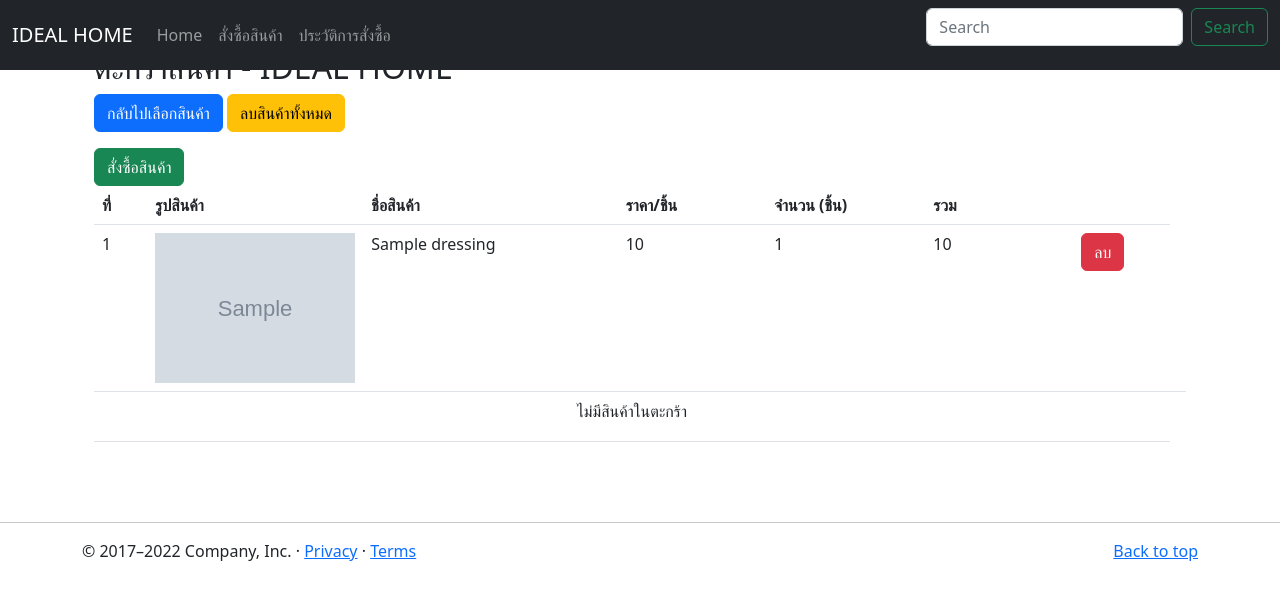
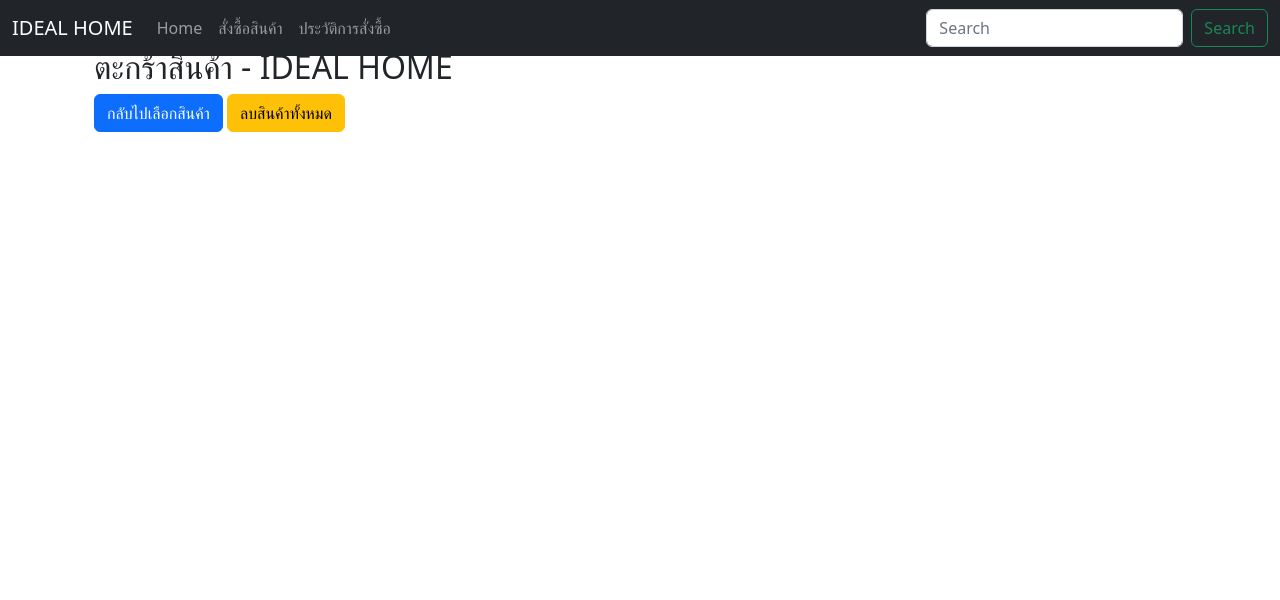
Before and after one commit to Chonnipha15/ideal, a PHP site: page /cart.php?id=1 in a window 1280 px wide. Shown: the top 600 px of the page. Run offline with PHP 8.4, Linux system fonts and the light colour scheme; tables that the repository leaves empty or names only in its code hold one stand-in row (values such as "Sample post"); grey boxes marked "Sample" are stand-in pictures.

Commit message:
edit commit

```diff
--- a/carousel/cart.php
+++ b/carousel/cart.php
@@ -1,39 +1,13 @@
-<?php
-session_start();
-error_reporting(E_NOTICE);
-
-	@session_start();
-	include("connectdb.php");
-	$sql = "select * from dressing where p_id='{$_GET['id']}' ";
-	$rs = mysqli_query($conn, $sql) ;
-	$data = mysqli_fetch_array($rs);
-	$id = $_GET['id'] ;
-
-	if(isset($_GET['id'])) {
-		$_SESSION['sid'][$id] = $data['p_id'];
-		$_SESSION['sname'][$id] = $data['p_name'];
-		$_SESSION['sprice'][$id] = $data['p_price'];
-		$_SESSION['sdetail'][$id] = $data['p_detail'];
-		$_SESSION['spicture'][$id] = $data['p_picture'];
-		@$_SESSION['sitem'][$id]++;
-	}
-?>
 <!doctype html>
 <html lang="en">
   <head>
     <meta charset="utf-8">
     <meta name="viewport" content="width=device-width, initial-scale=1">
     <meta name="description" content="">
-    <meta name="author" content="Mark Otto, Jacob Thornton, and Bootstrap contributors">
-    <meta name="generator" content="Hugo 0.104.2">
-    <title>Carousel Template · Bootstrap v5.2</title>
+    <meta name="author" content="">
+    <title>IDEAL HOME</title>
 
-    <link rel="canonical" href="https://getbootstrap.com/docs/5.2/examples/carousel/">
-
-
-
-
-
+    <!-- เชื่อมต่อ Bootstrap ผ่าน CDN -->
     <link href="https://stackpath.bootstrapcdn.com/bootstrap/5.2.0/css/bootstrap.min.css" rel="stylesheet">
 
     <style>
@@ -50,48 +24,8 @@ error_reporting(E_NOTICE);
           font-size: 3.5rem;
         }
       }
-
-      .b-example-divider {
-        height: 3rem;
-        background-color: rgba(0, 0, 0, .1);
-        border: solid rgba(0, 0, 0, .15);
-        border-width: 1px 0;
-        box-shadow: inset 0 .5em 1.5em rgba(0, 0, 0, .1), inset 0 .125em .5em rgba(0, 0, 0, .15);
-      }
-
-      .b-example-vr {
-        flex-shrink: 0;
-        width: 1.5rem;
-        height: 100vh;
-      }
-
-      .bi {
-        vertical-align: -.125em;
-        fill: currentColor;
-      }
-
-      .nav-scroller {
-        position: relative;
-        z-index: 2;
-        height: 2.75rem;
-        overflow-y: hidden;
-      }
-
-      .nav-scroller .nav {
-        display: flex;
-        flex-wrap: nowrap;
-        padding-bottom: 1rem;
-        margin-top: -1px;
-        overflow-x: auto;
-        text-align: center;
-        white-space: nowrap;
-        -webkit-overflow-scrolling: touch;
-      }
     </style>
 
-
-    <!-- Custom styles for this template -->
-    <link href="../../ip/carousel/carousel.css" rel="stylesheet">
   </head>
   <body>
 <header>
@@ -108,19 +42,14 @@ error_reporting(E_NOTICE);
           </li>
 
           <li class="nav-item">
-          <a href="cart.php"class="nav-link active-primary">สั่งซื้อสินค้า</a>
+            <a href="cart.php" class="nav-link active-primary">สั่งซื้อสินค้า</a>
           </li>
           <li class="nav-item">
-          <a href="ordercus.php"class="nav-link active-primary">ประวัติการสั่งซื้อ</a>
+            <a href="ordercus.php" class="nav-link active-primary">ประวัติการสั่งซื้อ</a>
           </li>
-
-
-          <div class="btn-group" role="group">
-
-  </div>
         </ul>
 
-        <form method="post" action="" class="d-flex" >
+        <form method="post" action="" class="d-flex">
           <input class="form-control me-2" type="search" name="search" placeholder="Search" aria-label="Search">
           <button class="btn btn-outline-success" type="submit">Search</button>
         </form>
@@ -130,95 +59,20 @@ error_reporting(E_NOTICE);
 </header>
 
 <main>
-
   <div class="container marketing">
-
-    <!-- Three columns of text below the carousel -->
     <div class="album py-5 bg-body-tertiary">
       <div class="container">
-    <blockquote>
         <h2>ตะกร้าสินค้า - IDEAL HOME</h2>
         <a href="index3.php" class="btn btn-primary">กลับไปเลือกสินค้า</a>
         <a href="clear2.php" class="btn btn-warning">ลบสินค้าทั้งหมด</a>
-    <?php
-if(empty($_SESSION['sid'])) {
-?>
-<a href="#" class="btn btn-success" onClick="alert('กรุณาเลือกสินค้า');">สั่งซื้อสินค้า</a>
-<?php } else { ?>
-<form id="orderForm" action="submit_order.php" method="POST" onsubmit="this.submit.disabled=true;">
-    <!-- ข้อมูลฟอร์ม -->
-</form>
-<a href="record.php" class="btn btn-success">สั่งซื้อสินค้า</a>
-<?php } ?>
-<table width="100%" class="table">
-  <tr>
-    <th width="5%">ที่</th>
-    <th width="19%">รูปสินค้า</th>
-    <th width="24%">ชื่อสินค้า</th>
-    <th width="14%">ราคา/ชิ้น</th>
-    <th width="15%">จำนวน (ชิ้น)</th>
-    <th width="14%">รวม</th>
-    <th width="9%">&nbsp;</th>
-  </tr>
-  <?php
-if(!empty($_SESSION['sid'])) {
-	foreach($_SESSION['sid'] as $pid) {
-		 // ดึงข้อมูลสินค้าแต่ละตัวจากฐานข้อมูล
-            $sql_dressing = "SELECT * FROM dressing WHERE p_id='$pid'";
-            $rs_dressing = mysqli_query($conn, $sql_dressing);
-            $data_dressing = mysqli_fetch_array($rs_dressing);
-
-            // ตรวจสอบว่ามีข้อมูลสินค้าหรือไม่
-
-		if ($data_dressing) {
-                $img = "images/" . $data_dressing['p_id'] . "." . $data_dressing['p_picture'];
-                @$i++;
-                $sum[$pid] = $_SESSION['sprice'][$pid] * $_SESSION['sitem'][$pid];
-                @$total += $sum[$pid];
-?>
-    <tr>
-      <td><?=$i;?></td>
-      <td><img src="<?= $img; ?>" width="200"></td>
-      <td><?=$_SESSION['sname'][$pid];?></td>
-      <td><?=number_format($_SESSION['sprice'][$pid],0);?></td>
-      <td><?=$_SESSION['sitem'][$pid];?></td>
-      <td><?=number_format($sum[$pid],0);?></td>
-      <td><a href="clear.php?id=<?=$pid;?>" class="btn btn-danger">ลบ</a></td>
-      <td></td>
-    </tr>
-    <?php
-		}
-	}// end foreach
-	?>
-    <td colspan="7" height="50" align="center">ไม่มีสินค้าในตะกร้า</td>
-  </tr>
-  <?php } // end if ?>
-</table>
-    </div><!-- /.col-lg-4 -->
+        <!-- เนื้อหาของตะกร้าสินค้า -->
       </div>
-  </div><!-- /.row -->
-
-
-    <!-- START THE FEATURETTES -->
-
-
-    <hr class="featurette-divider">
-
-    <!-- /END THE FEATURETTES -->
-
-  </div><!-- /.container -->
-
-
-  <!-- FOOTER -->
-  <footer class="container">
-    <p class="float-end"><a href="#">Back to top</a></p>
-    <p>&copy; 2017–2022 Company, Inc. &middot; <a href="#">Privacy</a> &middot; <a href="#">Terms</a></p>
-  </footer>
+    </div>
+  </div>
 </main>
 
-
+<!-- เชื่อมต่อ Bootstrap JavaScript ผ่าน CDN -->
 <script src="https://stackpath.bootstrapcdn.com/bootstrap/5.2.0/js/bootstrap.bundle.min.js"></script>
-
 
 </body>
 </html>
```
Lines whose indentation alone changed are shown as unchanged.
